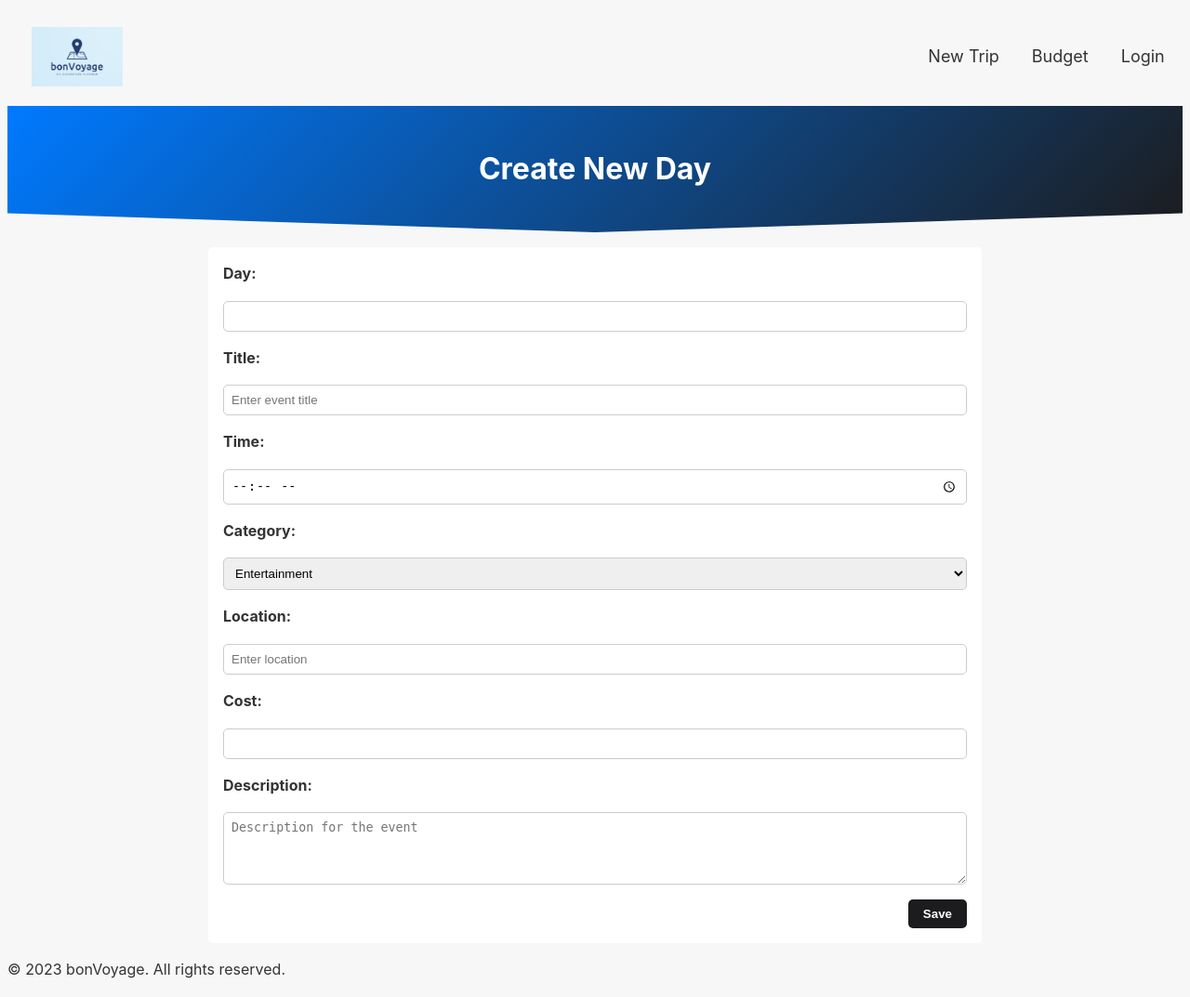
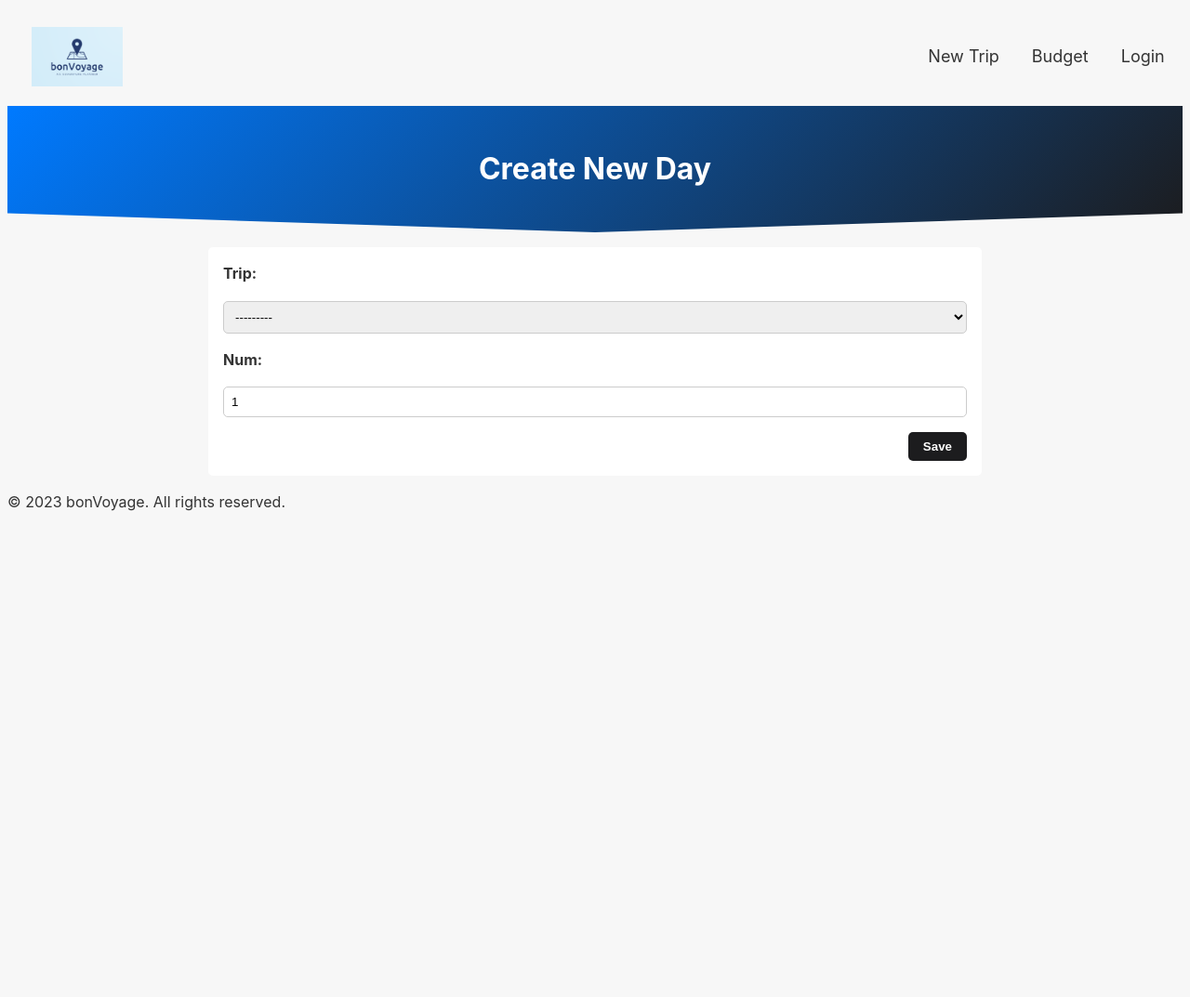
Before and after one commit to Karoboro/TravelPlanner, a Django app: template main/templates/main/create_day.html in a window 1280 px wide. Shown: the whole page at 93% size. After the commit the page ends 550 px from the top, so only its background shows below. Run offline with Django 4.2, Linux system fonts and the light colour scheme; the template is opened without the code that fills it: values that come from a table or form of the project are taken from there, others are empty.

Commit message:
changing to just create day and separate out event for implementation

```diff
--- a/main/templates/main/create_day.html
+++ b/main/templates/main/create_day.html
@@ -9,42 +9,7 @@
     <div class="container">
         <form method="post" class="event-form">
             {% csrf_token %}
-            {% for hidden in day_form.hidden_fields %}
-                {{ hidden }}
-            {% endfor %}
-            {% for hidden in event_form.hidden_fields %}
-                {{ hidden }}
-            {% endfor %}
-            {{ day_form.non_field_errors }}
-            {{ event_form.non_field_errors }}
-            {{ day_form.num.errors }}
-            <label for="id_day-num">Day:</label>
-            <input type="number" id="id_day-num" name="day-num" min="1">
-            {{ event_form.name.errors }}
-            <label for="id_event-name">Title:</label>
-            <input type="text" id="id_event-name" name="event-name" placeholder="Enter event title" required>
-            {{ event_form.time.errors }}
-            <label for="id_event-time">Time:</label>
-            <input type="time" id="id_event-time" name="event-time" step="60" required>
-            {{ event_form.category.errors }}
-            <label for="id_event-category">Category:</label>
-            <select name="event-category" required="" id="id_event-category">
-                <option value="Accommodation">Accommodation</option>
-                <option value="Transportation">Transportation</option>
-                <option value="Entertainment" selected>Entertainment</option>
-                <option value="Food">Food</option>
-                <option value="Misc">Misc</option>
-            </select>
-            {{ event_form.location.errors }}
-            <label for="id_event-location">Location:</label>
-            <input type="text" id="id_event-location" name="event-location" placeholder="Enter location" required>
-            {{ event_form.cost.errors }}
-            <label for="id_event-cost">Cost:</label>
-            <input type="number" id="id_event-cost" name="event-cost" step="0.01" value="">
-            {{ event_form.description.errors }}
-            <label for="id_event-description">Description:</label>
-            <textarea id="id_event-description" name="event-description" rows="4" placeholder="Description for the event"></textarea>
-
+            {{ form }}
             <button type="submit" class="save-btn">Save</button>
         </form>
     </div>
```
Also changed, not shown: main/views.py (+10 -24 lines).
